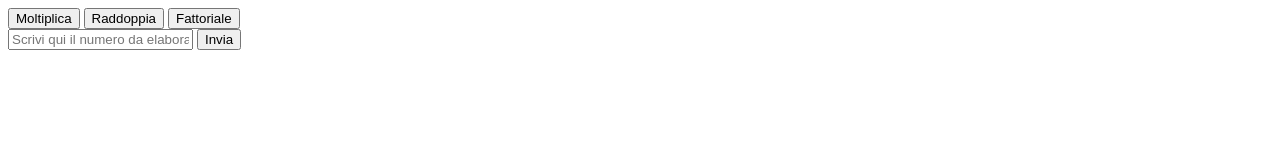
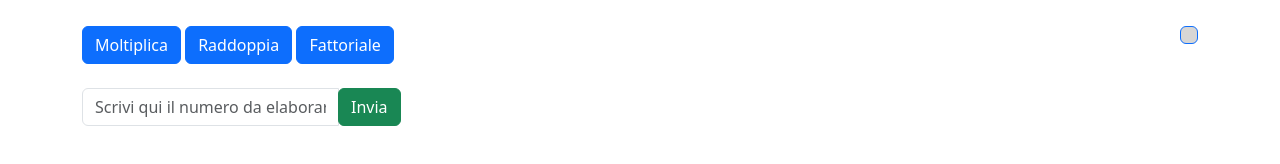
Before and after one commit to thomascasali/nodejs, a website: page client-server-numeri/clientGlitch.html in a window 1280 px wide. Drawn offline with nearby package versions, Linux system fonts and the light colour scheme.

Commit message:
update 1/2

```diff
--- a/client-server-numeri/clientGlitch.html
+++ b/client-server-numeri/clientGlitch.html
@@ -1,6 +1,10 @@
 <!DOCTYPE html>
 <html>
 <head>
+  <meta name="viewport" content="width=device-width" >
+  <title>Client per progetto WebSocket</title>
+  <link href="https://cdn.jsdelivr.net/npm/bootstrap@5.3.0-alpha1/dist/css/bootstrap.min.css" rel="stylesheet" integrity="sha384-GLhlTQ8iRABdZLl6O3oVMWSktQOp6b7In1Zl3/Jr59b6EGGoI1aFkw7cmDA6j6gD" crossorigin="anonymous">
+  <script src="https://cdn.jsdelivr.net/npm/bootstrap@5.3.0-alpha1/dist/js/bootstrap.bundle.min.js" integrity="sha384-w76AqPfDkMBDXo30jS1Sgez6pr3x5MlQ1ZAGC+nuZB+EYdgRZgiwxhTBTkF7CXvN" crossorigin="anonymous"></script>
   <script>
     var ws = new WebSocket("wss://casali-server-numeri.glitch.me");
 
@@ -57,20 +61,24 @@
   </script>
 </head>
 <body>
-    <div id="container">
+    <div id="container" class="container" style="margin-top: 2%;">
         <div id="left-column" style="float: left;">
             <div>
-                <button type="button" onclick="sendMode('moltiplica')">Moltiplica</button>
-                <button type="button" onclick="sendMode('raddoppia')">Raddoppia</button>
-                <button type="button" onclick="sendMode('fattoriale')">Fattoriale</button>
-                <br/>
-                <input type="text" id="client-message" placeholder="Scrivi qui il numero da elaborare">
-                <button onclick="sendMessage()">Invia</button>
+                <button type="button" class="btn btn-primary" onclick="sendMode('moltiplica')">Moltiplica</button>
+                <button type="button" class="btn btn-primary" onclick="sendMode('raddoppia')">Raddoppia</button>
+                <button type="button" class="btn btn-primary" onclick="sendMode('fattoriale')">Fattoriale</button>
+                <br/><br/>
+                <div class="input-group mb-3">
+                    <input id="client-message" type="text" class="form-control" placeholder="Scrivi qui il numero da elaborare" aria-label="Scrivi qui il numero da elaborare" aria-describedby="basic-addon2">
+                    <div class="input-group-append">
+                      <button class="btn btn-success" onclick="sendMessage()" type="button">Invia</button>
+                    </div>
+                </div>
             </div>
             <div id="server-msg"></div>
             <div id="server-result"></div>
         </div>
-        <div id="elenco-client" style="background-color: bisque;float: right;">
+        <div id="elenco-client" class="rounded border border-primary p-2" style="background-color: rgb(215, 214, 213);float: right;">
             <!-- questo DIV contiene l'elenco dei client connessi -->
         </div>
     </div>
```
Also changed, not shown: client-server-numeri/serverGlitch.js (+4 -4 lines).
